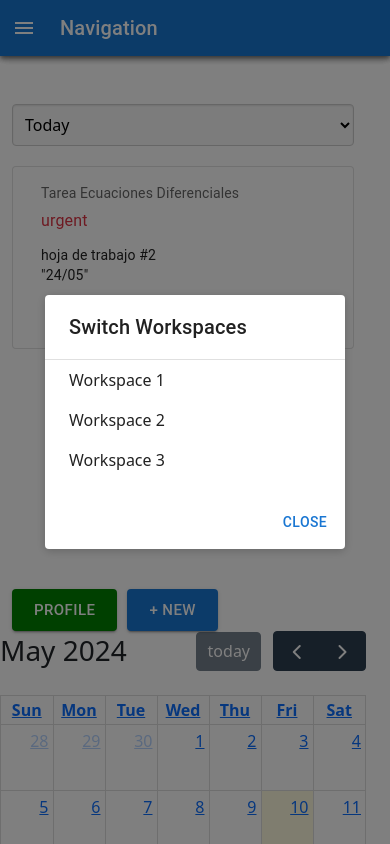
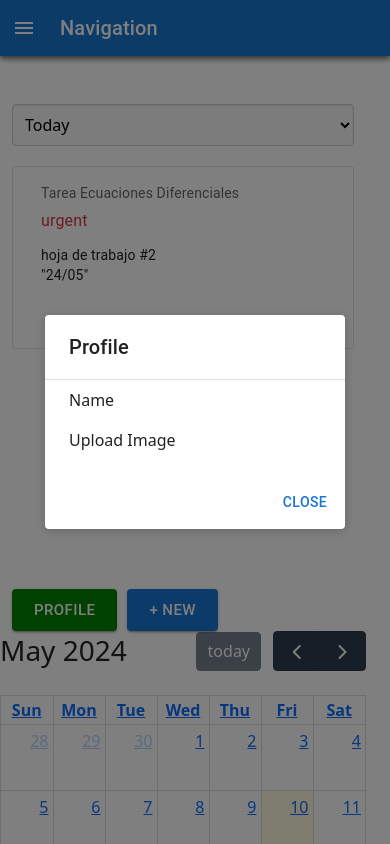
Before and after one commit to Andyfer004/Proyecto_Software_Frontend, a React Native app: screen /home in a window 390 px wide. Both pictures are taken after a click on the button "PROFILE". Built offline with nearby package versions, Linux system fonts and the light colour scheme.

Commit message:
se cargo el profile

```diff
--- a/src/views/Dashboard/ModalNewTask.tsx
+++ b/src/views/Dashboard/ModalNewTask.tsx
@@ -42,12 +42,12 @@ export const ModalNewTask = () => {
       <Button variant="contained" size="large">+ New</Button>
 
       <StyledDialog open={open} onClose={handleClose} aria-labelledby="options-dialog-title">
-        <DialogTitle id="options-dialog-title">Switch Workspaces</DialogTitle>
+        <DialogTitle id="options-dialog-title"> Profile</DialogTitle>
         <DialogContent>
           {/* Aquí puedes añadir las opciones que quieras mostrar en el modal */}
-          <p>Workspace 1</p>
-          <p>Workspace 2</p>
-          <p>Workspace 3</p>
+          <p>Name</p>
+          <p>Upload Image</p>
+
         </DialogContent>
         <DialogActions>
           <Button onClick={handleClose} color="primary">
```
